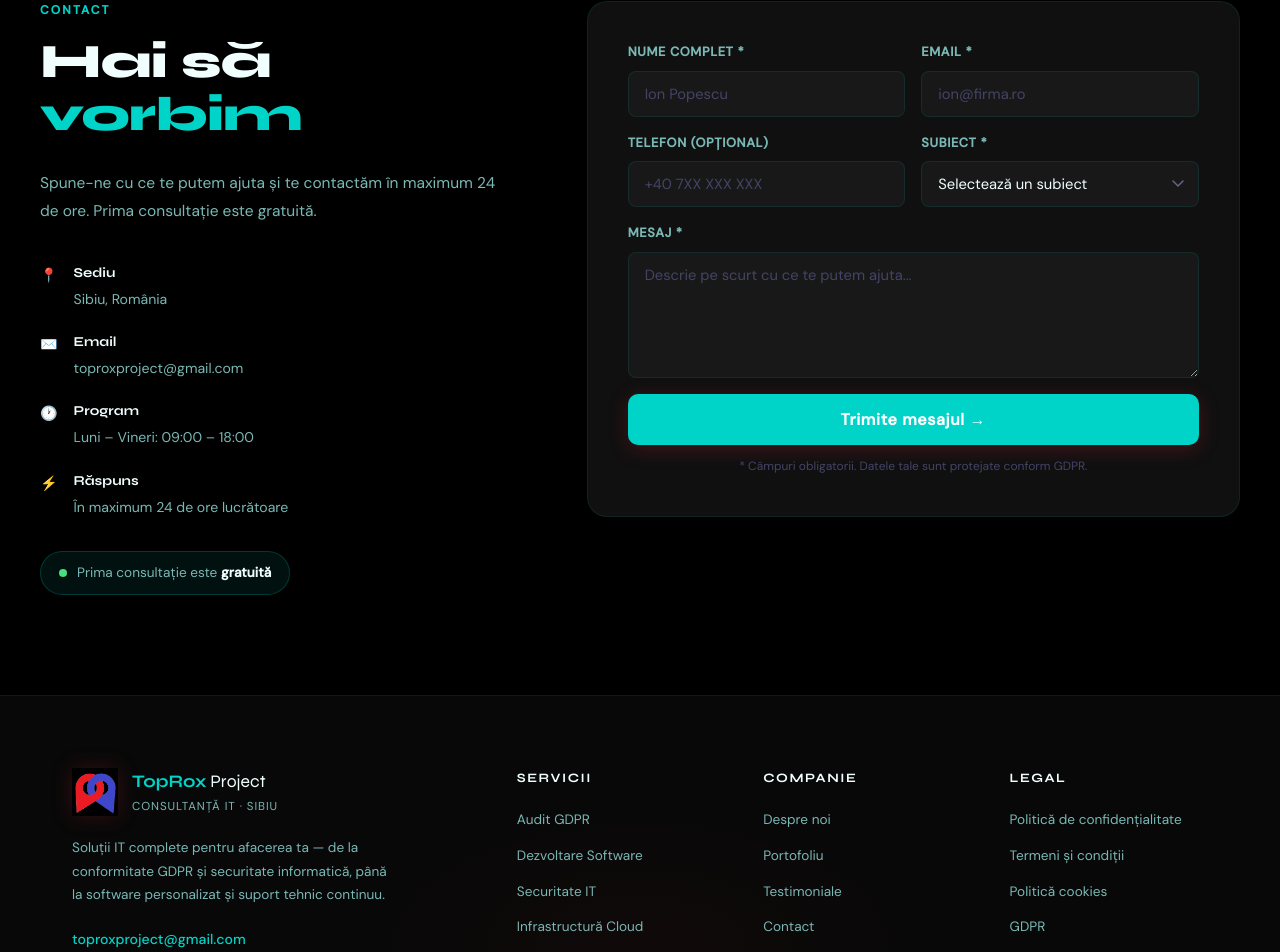
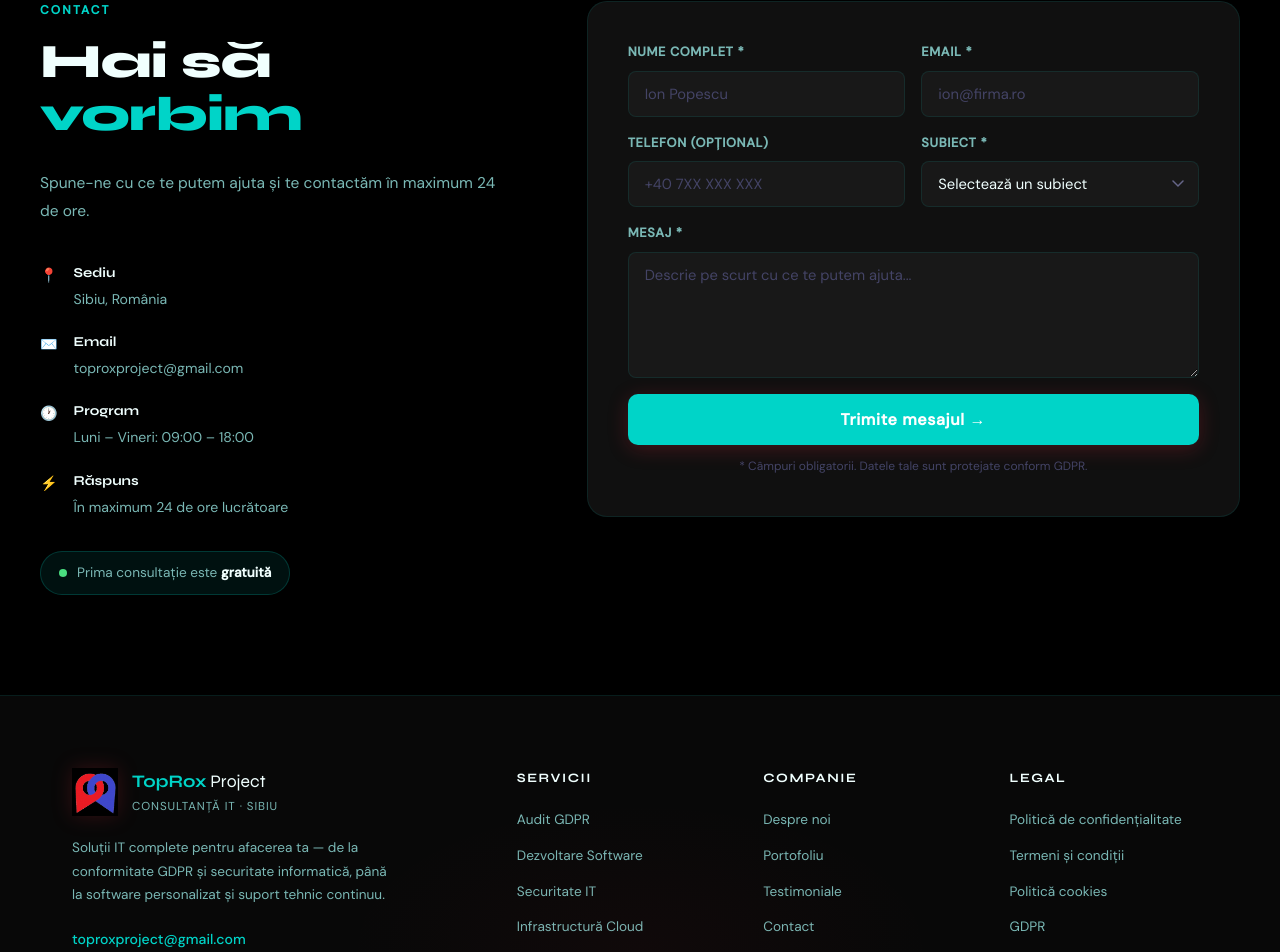
Before and after one commit to TopRoxProject/toprox-website, a React (Create React App) app: page / in a window 1280 px wide. Shown: the part 5816-6768 px from the top of the page. Built offline with nearby package versions, Linux system fonts and the light colour scheme; the HTML template or start-up script is replaced by a standard one.

Commit message:
modifica textul

```diff
--- a/src/components/Contact.js
+++ b/src/components/Contact.js
@@ -49,7 +49,6 @@ export default function Contact() {
           </h2>
           <p className="contact-desc">
             Spune-ne cu ce te putem ajuta și te contactăm în maximum 24 de ore.
-            Prima consultație este gratuită.
           </p>
 
           <div className="contact-info">
```
